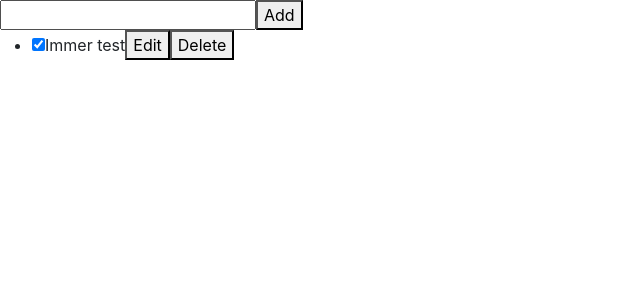
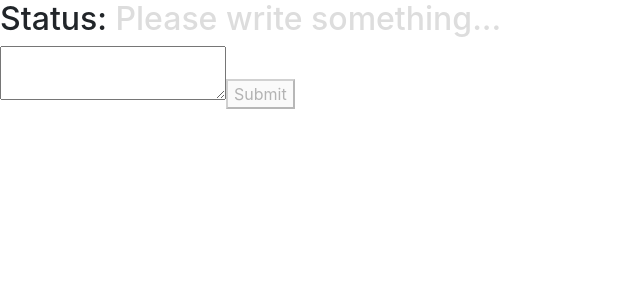
Before and after one commit to nishanmazumder/todo-react, a React (Create React App) app: page / in a window 1280 px wide. Shown: the top 300 px of the page, without its empty margins (0-640 px from the left). Built offline with nearby package versions, Linux system fonts and the light colour scheme.

Commit message:
promise added

```diff
--- a/src/components/jsx/Form/App.js
+++ b/src/components/jsx/Form/App.js
@@ -1,7 +1,69 @@
-import React from 'react'
+import React, { useEffect, useState } from 'react'
 
-export default function Form() {
-  return (
-    <div>App</div>
-  )
+export default function FormSubmit() {
+   const notice = 'Please write something'
+   const noticeColor = {
+      color: "#ddd"
+   }
+   const [status, setStatus] = useState(notice);
+   const [message, setMessage] = useState('');
+   const [color, changeColor] = useState(noticeColor);
+
+   async function handleFormSubmit(e) {
+      e.preventDefault()
+      setStatus('checking')
+      try {
+         await submitForm(message)
+         setStatus('correct')
+      } catch (error) {
+         setStatus(error.message)
+      }
+   }
+
+   useEffect(() => {
+      if ('correct' === status) {
+         changeColor({ color: "green" })
+      } else if ('wrong' === status) {
+         changeColor({ color: "red" })
+      }
+   }, [status])
+
+   useEffect(() => {
+      if (message.length !== 0) {
+         setStatus('typing')
+         changeColor(noticeColor)
+      } else {
+         setStatus(notice)
+      }
+   }, [message])
+
+   return (
+      <>
+         <h2>Status: <span style={color}>{status}...</span></h2>
+         <form onSubmit={handleFormSubmit}>
+            <textarea value={message}
+               onChange={e => setMessage(e.target.value)}
+               disabled={'checking' === status}>
+            </textarea>
+            <button type='submit'
+               disabled={message.length === 0 || 'checking' === status}>
+               Submit
+            </button>
+         </form >
+      </>
+   )
 }
+
+function submitForm(message) {
+   return new Promise((resolve, reject) => {
+      setTimeout(() => {
+         let hasError = message !== "aaa"
+         if (!hasError) {
+            resolve()
+         } else {
+            reject(new Error('wrong'))
+         }
+      }, 2000)
+   })
+
+}
--- a/src/index.js
+++ b/src/index.js
@@ -17,7 +17,8 @@ import "./index.css";
 // import TaskApp from "./components/jsx/TaskApp/App";
 // import TaskApp2 from "./components/jsx/TaskApp2/App";
 // import Todo from "./components/jsx/TaskApp3/App";
-import Immer from "./components/jsx/TaskAPPImmer/App";
+// import Immer from "./components/jsx/TaskAPPImmer/App";
+import FormSubmit from "./components/jsx/Form/App";
 
 import reportWebVitals from "./reportWebVitals";
 
@@ -40,7 +41,8 @@ root.render(
    {/* <TaskApp/> */}
    {/* <TaskApp2/> */}
    {/* <Todo/> */}
-   <Immer/>
+   {/* <Immer/> */}
+   <FormSubmit/>
   </React.StrictMode>
 );
 
```
